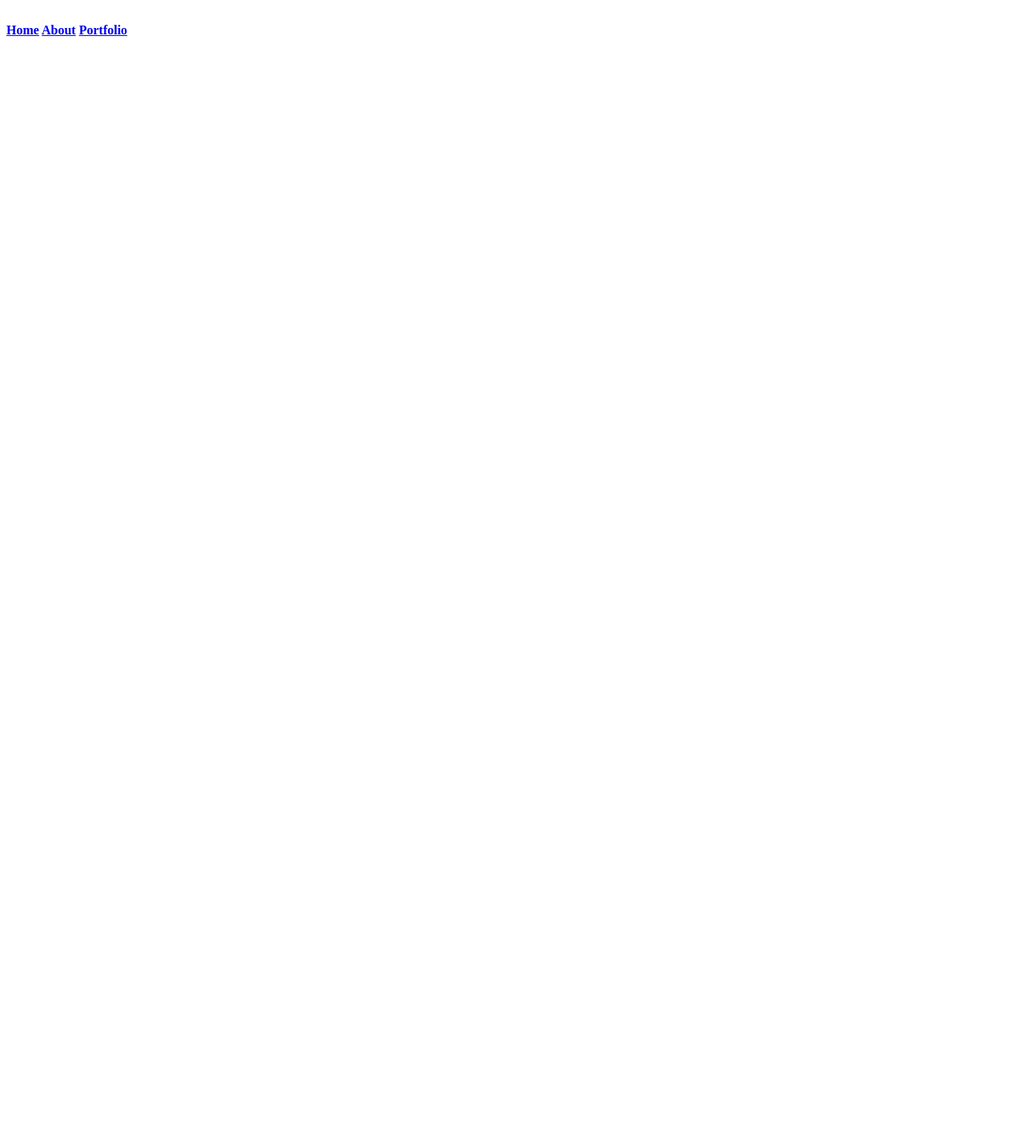
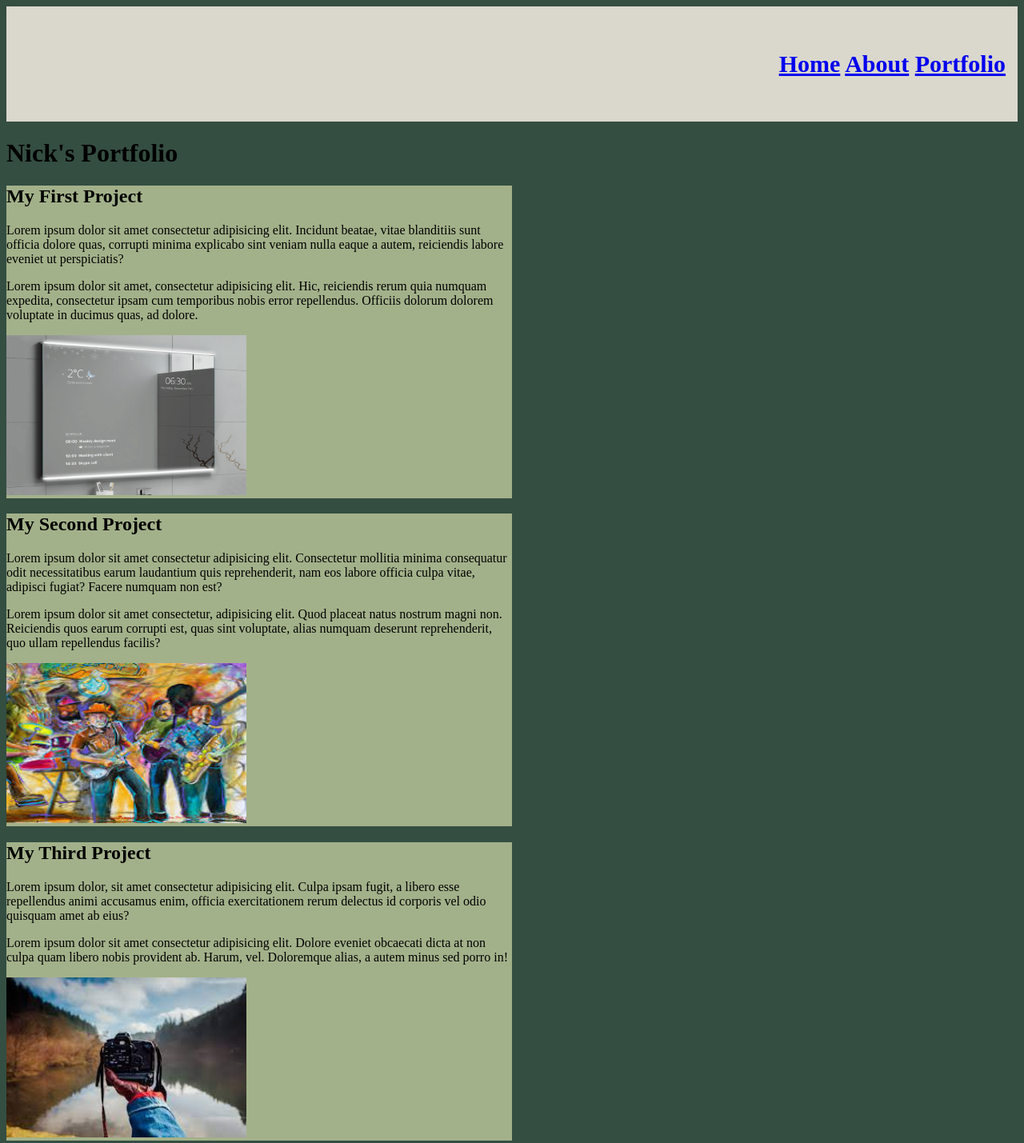
Before and after one commit to ndlorusso/personal-website, a plain HTML site: page portfolio.html in a window 1280 px wide. Shown: the whole page at 80% size. Before the commit the page ends 800 px from the top, so only its background shows below. Drawn offline with Linux system fonts and the light colour scheme.

Commit message:
portfolio & css

```diff
--- a/portfolio.html
+++ b/portfolio.html
@@ -9,12 +9,37 @@
 </head>
 
 <body>
+
     <header>
-        <h4>
+        <h4 class="info">
           <a href="index.html">Home</a>
           <a href="about.html">About</a>
           <a href="portfolio.html">Portfolio</a>
         </h4>
       </header>
+
+<h1>Nick's Portfolio</h1>
+
+<section class="first">
+  <h2>My First Project</h2>
+  <p>Lorem ipsum dolor sit amet consectetur adipisicing elit. Incidunt beatae, vitae blanditiis sunt officia dolore quas, corrupti minima explicabo sint veniam nulla eaque a autem, reiciendis labore eveniet ut perspiciatis?</p>
+  <p>Lorem ipsum dolor sit amet, consectetur adipisicing elit. Hic, reiciendis rerum quia numquam expedita, consectetur ipsam cum temporibus nobis error repellendus. Officiis dolorum dolorem voluptate in ducimus quas, ad dolore.</p>
+  <div><img src="smart.glass.gif" class="glass"></div>
+</section>
+
+<section class="second">
+  <h2>My Second Project</h2>
+  <p>Lorem ipsum dolor sit amet consectetur adipisicing elit. Consectetur mollitia minima consequatur odit necessitatibus earum laudantium quis reprehenderit, nam eos labore officia culpa vitae, adipisci fugiat? Facere numquam non est?</p>
+  <p>Lorem ipsum dolor sit amet consectetur, adipisicing elit. Quod placeat natus nostrum magni non. Reiciendis quos earum corrupti est, quas sint voluptate, alias numquam deserunt reprehenderit, quo ullam repellendus facilis?</p>
+  <div><img src="solow.jpg" class="solow"></div>
+</section>
+
+<section class="third">
+  <h2>My Third Project</h2>
+  <p>Lorem ipsum dolor, sit amet consectetur adipisicing elit. Culpa ipsam fugit, a libero esse repellendus animi accusamus enim, officia exercitationem rerum delectus id corporis vel odio quisquam amet ab eius?</p>
+  <p>Lorem ipsum dolor sit amet consectetur adipisicing elit. Dolore eveniet obcaecati dicta at non culpa quam libero nobis provident ab. Harum, vel. Doloremque alias, a autem minus sed porro in!</p>
+  <div><img src="camera.jpg" class="camera"></div>
+</section>
+
 </body>
 </html>
--- a/script.js
+++ b/script.js
@@ -0,0 +1 @@
+console.log("Hello World")
--- a/style.css
+++ b/style.css
@@ -1,3 +1,41 @@
+html{background-color: #344e41;
+}
+
 header{
-    position: fixed;
+   padding: 15px;
+   background: #dad7cd;
+   color: white;
+   font-size: 30px;
+   position: relative;
+   text-align: right;
 }
+
+.first{
+    background-color: #a3b18a;
+    inline-size: 50%
+}
+
+.glass{
+    width: 300px;
+    height: 200px;
+}
+
+.second{
+    background-color: #a3b18a;
+    inline-size: 50%;
+}
+
+.solow{
+    width: 300px;
+    height:200px;
+}
+
+.third{
+    background-color: #a3b18a;
+    inline-size: 50%;
+}
+
+.camera{
+    width: 300px;
+    height:200px;
+}
```
Also changed, not shown: about.html (+4 -1 lines), index.html (+1 -1 lines), camera.jpg (added), smart.glass.gif (added), solow.jpg (added).
